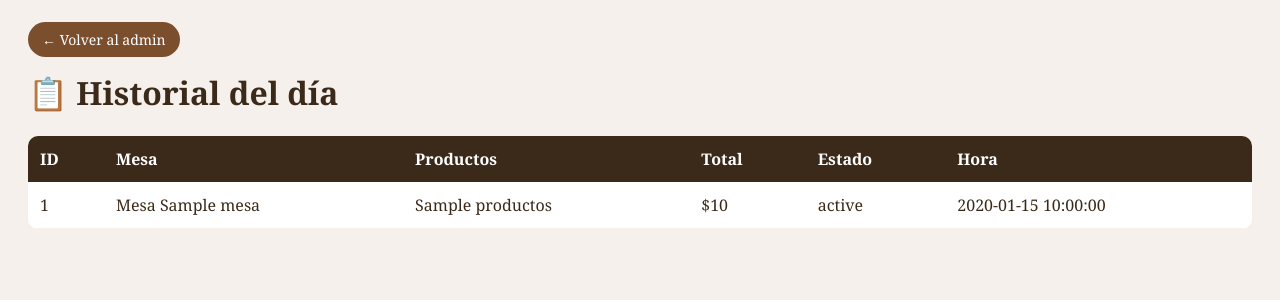
After one commit to ismaelsantillan279/caf--bar-men-mi-primer-repositorio-, a Flask app: page /admin/historial in a window 1280 px wide. The commit adds this page. Shown: the top 300 px of the page. Run offline with Flask 3, Linux system fonts and the light colour scheme; the visitor is signed in with stand-in values (Sample User, id 1); a database or web service that is not in the repository returns one stand-in record (values such as "Sample title"); some libraries are stand-ins or nearby versions.

Commit message:
agregado historial de pedidos

```diff
--- a/app.py
+++ b/app.py
@@ -52,6 +52,13 @@ def entregar(id):
     database.marcar_entregado(id)
     return redirect(url_for("pedidos"))
 
+@app.route("/admin/historial")
+def historial():
+    if not session.get("admin"):
+        return redirect(url_for("login"))
+    pedidos = database.obtener_historial()
+    return render_template("historial.html", pedidos=pedidos)
+
 @app.route("/admin")
 def admin():
     if not session.get("admin"):
--- a/database.py
+++ b/database.py
@@ -113,6 +113,19 @@ def obtener_pedidos():
     con.close()
     return pedidos
 
+def obtener_historial():
+    con = conectar()
+    cursor = con.cursor()
+    cursor.execute("""
+        SELECT id, mesa, productos, total, estado, fecha
+        FROM pedidos
+        WHERE fecha::date = CURRENT_DATE
+        ORDER BY fecha DESC
+    """)
+    pedidos = cursor.fetchall()
+    con.close()
+    return pedidos
+
 def marcar_entregado(id):
     con = conectar()
     cursor = con.cursor()
--- a/templates/admin.html
+++ b/templates/admin.html
@@ -25,6 +25,7 @@
     <h1>⚙️ Panel de Administración</h1>
     <a href="/admin/pedidos" class="btn-volver" style="margin-left:10px;">📋 Ver pedidos</a>
     <a href="/logout" class="btn-volver" style="background:#c0392b;">🔒 Cerrar sesión</a>
+    <a href="/admin/historial" class="btn-volver" style="margin-left:10px;">📋 Historial del día</a>
 
     <!-- FORMULARIO PARA AGREGAR PRODUCTO -->
     <div class="form-agregar">
--- /dev/null
+++ b/templates/historial.html
@@ -0,0 +1,47 @@
+<!DOCTYPE html>
+<html lang="es">
+<head>
+    <meta charset="UTF-8">
+    <title>Historial - Admin</title>
+    <style>
+        body { font-family: Georgia, serif; background: #f5f0eb; color: #3b2a1a; padding: 20px; }
+        h1 { color: #3b2a1a; }
+        table { width: 100%; border-collapse: collapse; background: white; border-radius: 10px; overflow: hidden; }
+        th { background: #3b2a1a; color: white; padding: 12px; text-align: left; }
+        td { padding: 12px; border-bottom: 1px solid #f5f0eb; }
+        .btn-volver { background: #7b4f2e; color: white; text-decoration: none; padding: 8px 14px; border-radius: 20px; font-size: 14px; }
+        .pendiente { color: #e67e22; font-weight: bold; }
+        .entregado { color: #2ecc71; font-weight: bold; }
+    </style>
+</head>
+<body>
+    <a href="/admin" class="btn-volver">← Volver al admin</a>
+    <h1>📋 Historial del día</h1>
+
+    {% if pedidos %}
+    <table>
+        <tr>
+            <th>ID</th>
+            <th>Mesa</th>
+            <th>Productos</th>
+            <th>Total</th>
+            <th>Estado</th>
+            <th>Hora</th>
+        </tr>
+        {% for pedido in pedidos %}
+        <tr>
+            <td>{{ pedido[0] }}</td>
+            <td>Mesa {{ pedido[1] }}</td>
+            <td>{{ pedido[2] }}</td>
+            <td>${{ pedido[3] }}</td>
+            <td class="{{ pedido[4] }}">{{ pedido[4] }}</td>
+            <td>{{ pedido[5] }}</td>
+        </tr>
+        {% endfor %}
+    </table>
+    {% else %}
+    <p>No hay pedidos hoy.</p>
+    {% endif %}
+
+</body>
+</html>
```
